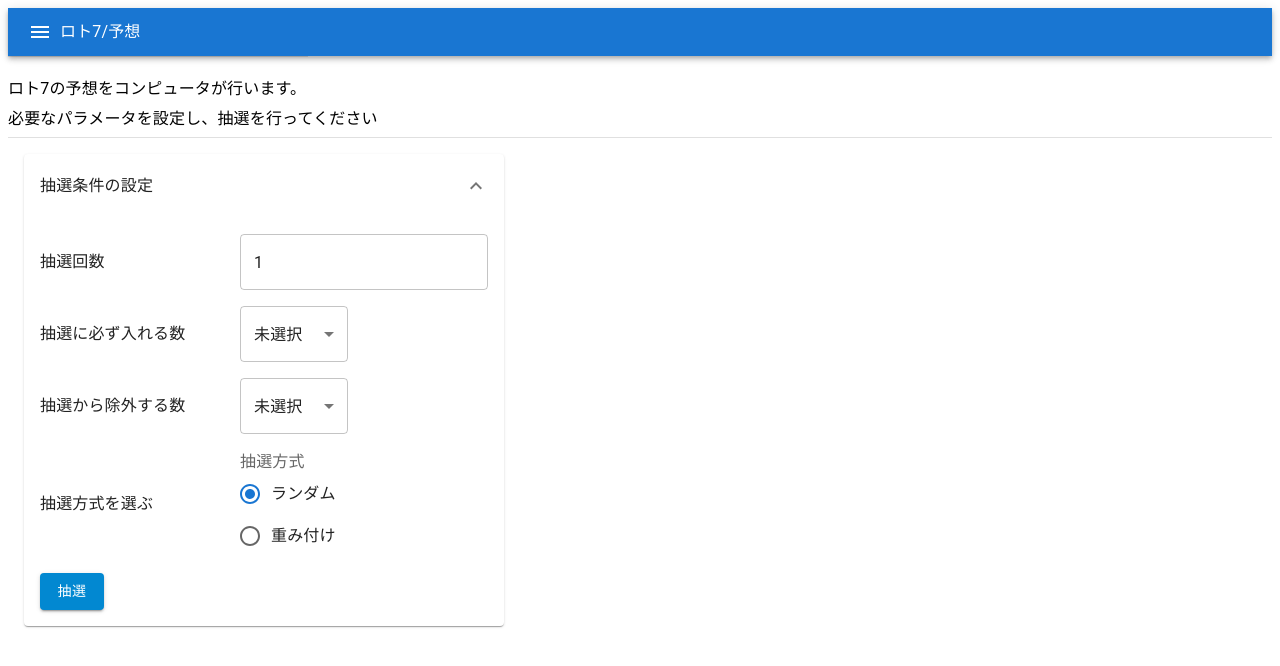
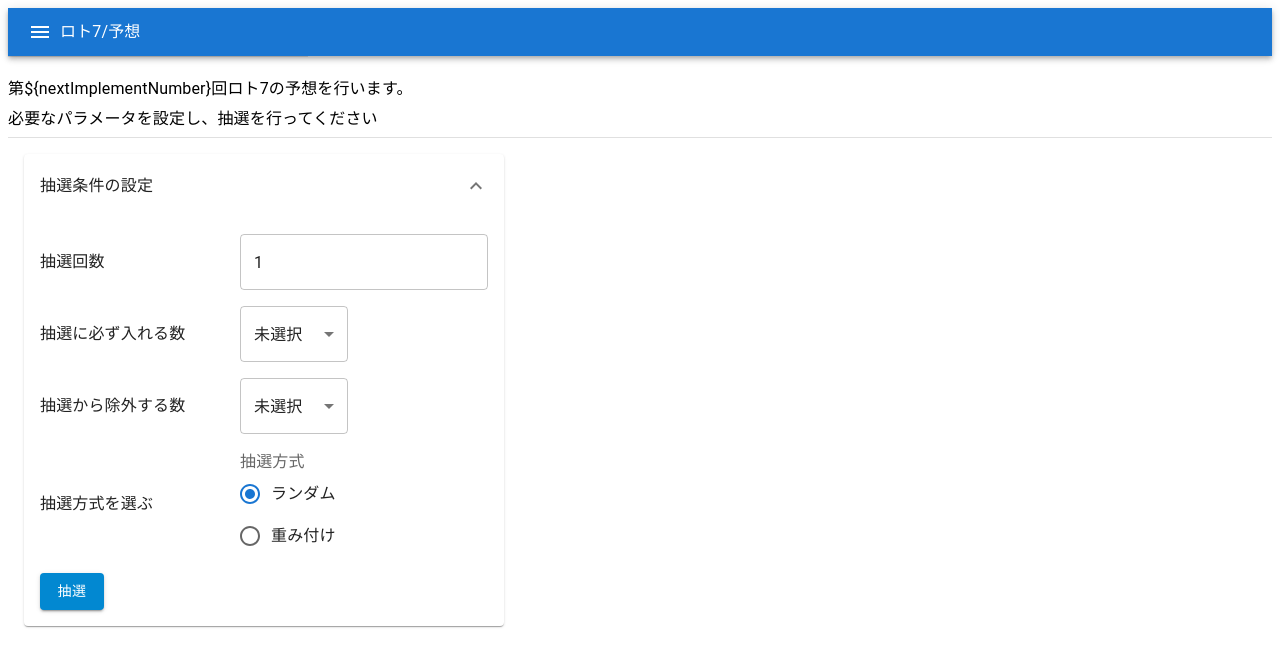
Before and after one commit to shadowlink0122/Tresure, a Next.js app: page /predict/loto7 in a window 1280 px wide. Shown: the top 666 px of the page. Built offline with nearby package versions, Linux system fonts and the light colour scheme.

Commit message:
メッセージを設定可能にする

```diff
--- a/src/component/TresureHeader.tsx
+++ b/src/component/TresureHeader.tsx
@@ -4,15 +4,17 @@ import {
 } from '@mui/material';
 import { GetDescription } from '@/libs/CategoryInfomation';
 
-type TresureMenuProps = {
-  path: string
+type TresureHeaderProps = {
+  path?: string,
+  message?: string
 };
 
-export default function TresureHeader(props: TresureMenuProps) {
+export default function TresureHeader(props: TresureHeaderProps) {
+  const headerText = props.path ? GetDescription(props.path) : props.message!;
   return (
     <>
       <Typography sx={{ height: 20 }}></Typography>
-      {GetDescription(props.path).split('\n').map(item => {
+      {headerText.split('\n').map(item => {
         return (
           <>
             <Typography sx={{ minHeight: 30 }}>
--- a/src/libs/CategoryInfomation.ts
+++ b/src/libs/CategoryInfomation.ts
@@ -66,7 +66,7 @@ export const CategoryInfomationList: MenuItem[] = [
       },
       {
         title: '予想',
-        description: 'ロト7の予想をコンピュータが行います。\n必要なパラメータを設定し、抽選を行ってください',
+        description: '第${nextImplementNumber}回ロト7の予想を行います。\n必要なパラメータを設定し、抽選を行ってください',
         link: '/predict/loto7',
         icon: Create
       },
```
